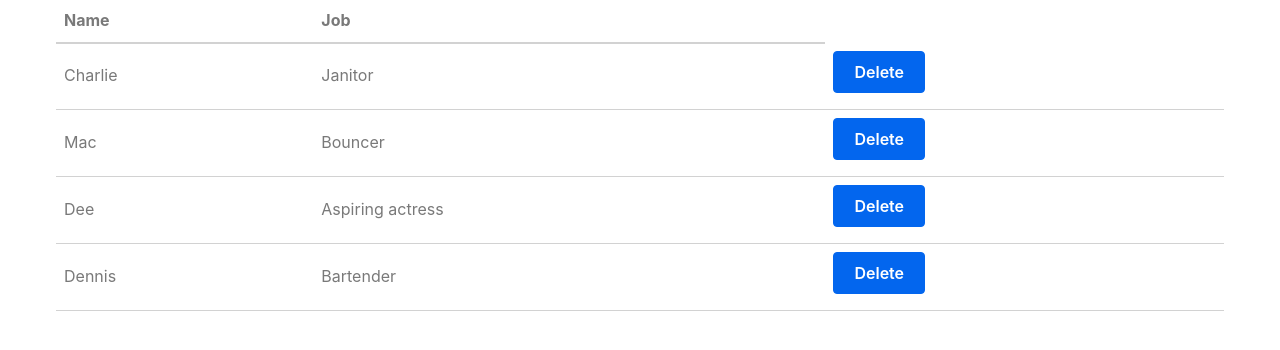
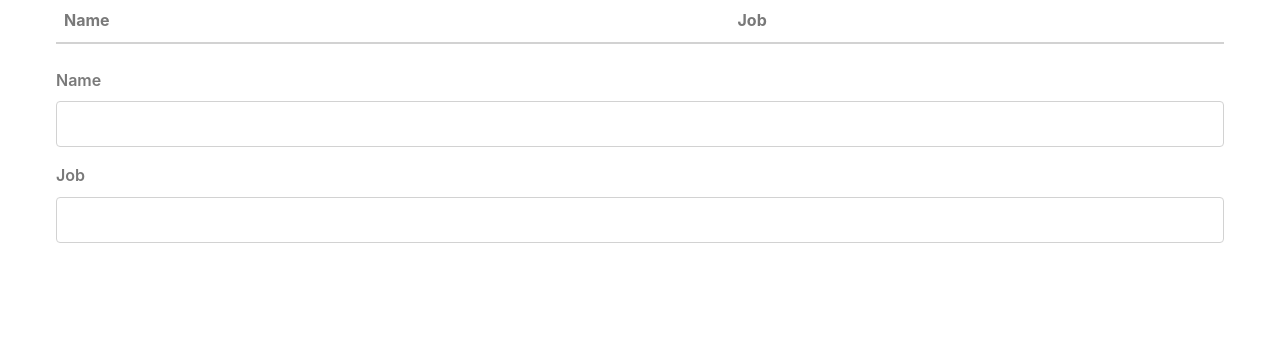
Before and after one commit to WhisperingRock/csc-307-app, a React (Vite) app in the folder packages/react-frontend/: page / in a window 1280 px wide. Shown: the top 350 px of the page. Built offline with nearby package versions, Linux system fonts and the light colour scheme.

Commit message:
IE1 : Finished step 8

```diff
--- /dev/null
+++ b/packages/react-frontend/src/Form.jsx
@@ -0,0 +1,47 @@
+import React, { useState } from "react";
+
+function Form()
+{
+	const [person, setPerson] = useState(
+		{
+			name: "",
+			person: ""
+		}
+	);
+
+
+	function handleChange(event)
+	{
+		const { name, value } = event.target;
+
+		if(name === "job")
+			setPerson({ name: person["name"], job: value});
+		else
+			setPerson({ name: value, job: person["job"]});
+	}
+
+
+	return(
+		<form>
+			<label htmlFor="name">Name</label>
+			<input
+				type = "text"
+				name = "name"
+				id = "name"
+				value = {person.name}
+				onChange = {handleChange}
+			/>
+			<label htmlFor="job">Job</label>
+			<input
+				type = "text"
+				name = "job"
+				id = "job"
+				value = {person.job}
+				onChange={handleChange}
+			/>
+		</form>
+	);
+
+}
+
+export default Form;
--- a/packages/react-frontend/src/MyApp.jsx
+++ b/packages/react-frontend/src/MyApp.jsx
@@ -1,33 +1,12 @@
 // src/MyApp.jsx
 import React, { useState } from "react";
 import Table from "./Table";
+import Form from "./Form";
 
 
 function MyApp()
 {
-	const [characters, setCharacters] = useState(
-		[
-			{
-				name: "Charlie",
-				job: "Janitor"
-			}
-			,
-			{
-				name: "Mac",
-				job: "Bouncer"
-			}
-			,
-			{
-				name: "Dee",
-				job: "Aspiring actress"
-			}
-			,
-			{
-				name: "Dennis",
-				job: "Bartender"
-			}
-		]
-	);
+	const [characters, setCharacters] = useState([]);
 
 	function removeOneCharacter(index)
 	{
@@ -45,6 +24,7 @@
 				characterData={characters}
 				removeCharacter={removeOneCharacter}
 			/>
+			<Form />
     	</div>
 	);
 }
```
